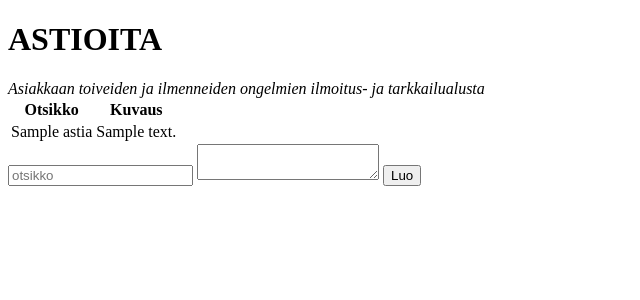
After one commit to fergusq/astioita, a Flask app: template application/templates/astias/list.html in a window 1280 px wide. The commit adds this page. Shown: the top 300 px of the page, without its empty margins (0-640 px from the left). Run offline with Flask 2, Linux system fonts and the light colour scheme; the template is opened without the code that fills it: values that come from a table or form of the project are taken from there, others are empty; tables that the repository leaves empty hold one stand-in row (values such as "Sample post").

Commit message:
astioiden lisääminen

```diff
--- /dev/null
+++ b/application/templates/astias/form.html
@@ -0,0 +1,5 @@
+<form action="{{ url_for('astias_create') }}" method="POST">
+	<input type="text" placeholder="otsikko" name="otsikko" />
+	<textarea name="kuvaus"></textarea>
+	<input type="submit" value="Luo" />
+</form>
--- /dev/null
+++ b/application/templates/astias/list.html
@@ -0,0 +1,18 @@
+{% extends "layout.html" %}
+
+{% block body %}
+	<table>
+		<tr>
+			<th>Otsikko</th>
+			<th>Kuvaus</th>
+		</tr>
+		{% for astia in astias %}
+		<tr>
+			<td>{{ astia.title }}</td>
+			<td>{{ astia.description }}</td>
+		</tr>
+		{% endfor %}
+	</table>
+
+	{% include "astias/form.html" %}
+{% endblock %}
--- a/application/templates/layout.html
+++ b/application/templates/layout.html
@@ -2,10 +2,15 @@
 <html>
 	<head>
 		<meta charset="utf-8" />
-		<title>Demo</title>
+		<title>ASTIOITA</title>
 	</head>
 
 	<body>
+		<header>
+			<h1>ASTIOITA</h1>
+			<em>Asiakkaan toiveiden ja ilmenneiden ongelmien ilmoitus- ja tarkkailualusta</em>
+		</header>
+
 		{% block body %}
 		<p>
 			Tähän tuodaan sisältö muualta.
```
Also changed, not shown: application/__init__.py (+8 -0 lines), application/astias/models.py (added, +14 -0 lines), application/astias/views.py (added, +20 -0 lines), 1 other file.
